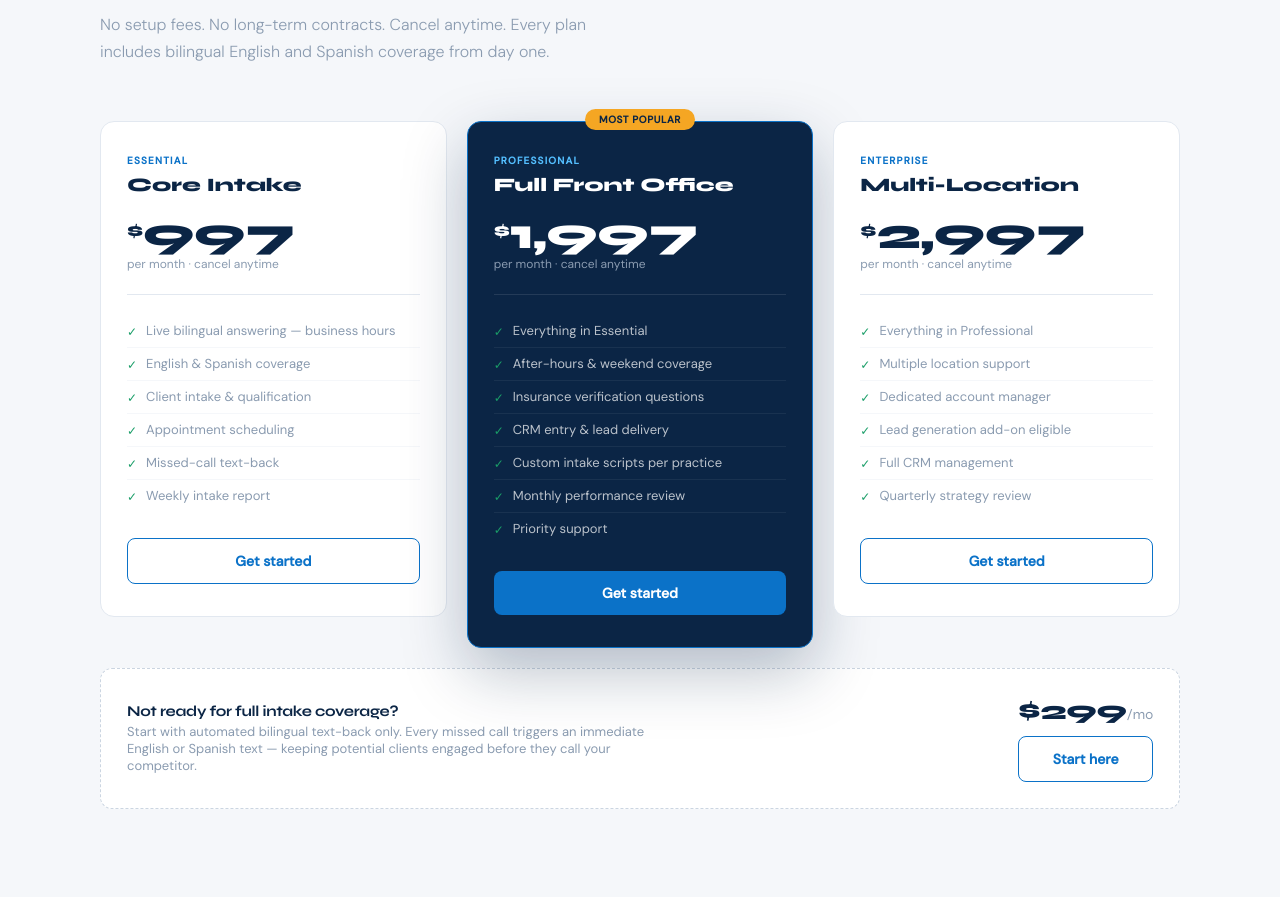
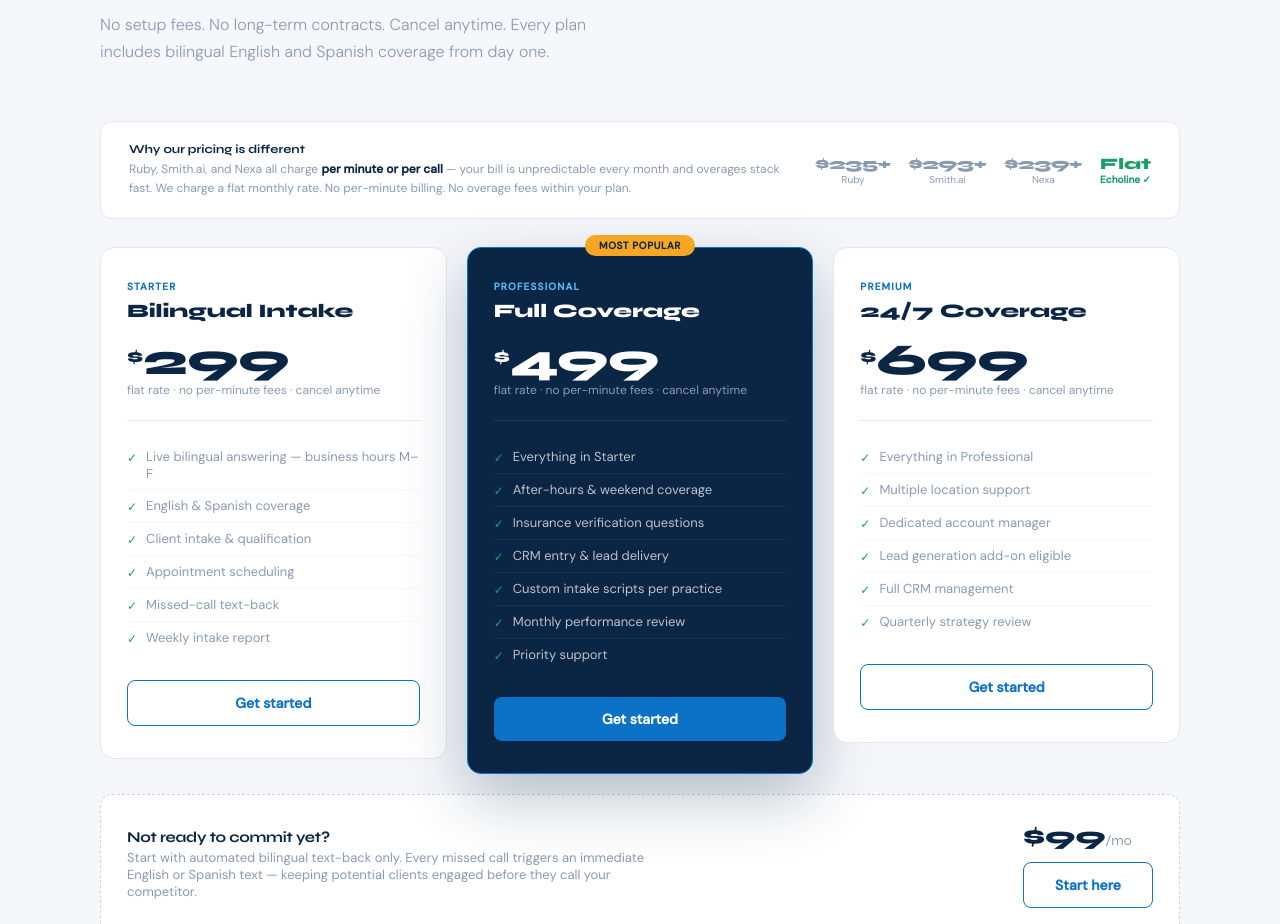
Before and after one commit to rvalenzuela-code/echolinesolutions.github.io, a plain HTML site: page index.html in a window 1280 px wide. Shown: the part 4680-5604 px from the top of the page. Drawn offline with Linux system fonts and the light colour scheme.

Commit message:
Add files via upload
price changes

```diff
--- a/index.html
+++ b/index.html
@@ -548,16 +548,28 @@ span[data-lang].active{display:inline;}
       <h2 class="s-title"><span data-lang="en" class="active">Transparent pricing.<br>No surprises.</span><span data-lang="es">Precios transparentes.<br>Sin sorpresas.</span></h2>
       <p class="s-sub"><span data-lang="en" class="active">No setup fees. No long-term contracts. Cancel anytime. Every plan includes bilingual English and Spanish coverage from day one.</span><span data-lang="es">Sin costo de configuración. Sin contratos a largo plazo. Cancela cuando quieras. Todos los planes incluyen cobertura bilingüe desde el primer día.</span></p>
     </div>
-    <div class="pricing-grid">
+    <div style="background:#fff;border:1.5px solid var(--border);border-radius:12px;padding:20px 28px;margin-bottom:28px;display:flex;align-items:center;gap:20px;flex-wrap:wrap;">
+      <div style="flex:1;min-width:200px;">
+        <p style="font-size:12px;font-weight:700;color:var(--navy);margin-bottom:4px;font-family:'Syne',sans-serif;"><span data-lang="en" class="active">Why our pricing is different</span><span data-lang="es">Por qué nuestros precios son diferentes</span></p>
+        <p style="font-size:12px;color:var(--slate);line-height:1.6;"><span data-lang="en" class="active">Ruby, Smith.ai, and Nexa all charge <strong style="color:var(--navy);">per minute or per call</strong> — your bill is unpredictable every month and overages stack fast. We charge a flat monthly rate. No per-minute billing. No overage fees within your plan.</span><span data-lang="es">Ruby, Smith.ai y Nexa cobran <strong style="color:var(--navy);">por minuto o por llamada</strong>. Con nosotros pagas una tarifa plana mensual. Sin cobros por minuto. Sin cargos extra dentro de tu plan.</span></p>
+      </div>
+      <div style="display:flex;gap:18px;flex-wrap:wrap;flex-shrink:0;align-items:center;">
+        <div style="text-align:center;"><div style="font-family:'Syne',sans-serif;font-size:16px;font-weight:800;color:var(--slate);text-decoration:line-through;">$235+</div><div style="font-size:10px;color:var(--slate);">Ruby</div></div>
+        <div style="text-align:center;"><div style="font-family:'Syne',sans-serif;font-size:16px;font-weight:800;color:var(--slate);text-decoration:line-through;">$293+</div><div style="font-size:10px;color:var(--slate);">Smith.ai</div></div>
+        <div style="text-align:center;"><div style="font-family:'Syne',sans-serif;font-size:16px;font-weight:800;color:var(--slate);text-decoration:line-through;">$239+</div><div style="font-size:10px;color:var(--slate);">Nexa</div></div>
+        <div style="text-align:center;"><div style="font-family:'Syne',sans-serif;font-size:16px;font-weight:800;color:var(--green);">Flat</div><div style="font-size:10px;color:var(--green);font-weight:600;">Echoline ✓</div></div>
+      </div>
+    </div>
+        <div class="pricing-grid">
       <!-- ESSENTIAL -->
       <div class="pc">
-        <p class="pc-label"><span data-lang="en" class="active">Essential</span><span data-lang="es">Esencial</span></p>
-        <p class="pc-name"><span data-lang="en" class="active">Core Intake</span><span data-lang="es">Intake Básico</span></p>
-        <div class="pc-price"><sup>$</sup>997</div>
-        <p class="pc-per"><span data-lang="en" class="active">per month · cancel anytime</span><span data-lang="es">por mes · cancela cuando quieras</span></p>
+        <p class="pc-label"><span data-lang="en" class="active">Starter</span><span data-lang="es">Inicial</span></p>
+        <p class="pc-name"><span data-lang="en" class="active">Bilingual Intake</span><span data-lang="es">Intake Bilingüe</span></p>
+        <div class="pc-price"><sup>$</sup>299</div>
+        <p class="pc-per"><span data-lang="en" class="active">flat rate · no per-minute fees · cancel anytime</span><span data-lang="es">tarifa plana · sin cobros por minuto · cancela cuando quieras</span></p>
         <div class="pc-div"></div>
         <ul class="pc-feats">
-          <li><span class="ck">✓</span><span data-lang="en" class="active">Live bilingual answering — business hours</span><span data-lang="es">Atención bilingüe en vivo — horario laboral</span></li>
+          <li><span class="ck">✓</span><span data-lang="en" class="active">Live bilingual answering — business hours M–F</span><span data-lang="es">Atención bilingüe en vivo — horario laboral</span></li>
           <li><span class="ck">✓</span><span data-lang="en" class="active">English &amp; Spanish coverage</span><span data-lang="es">Cobertura en inglés y español</span></li>
           <li><span class="ck">✓</span><span data-lang="en" class="active">Client intake &amp; qualification</span><span data-lang="es">Intake y calificación de clientes</span></li>
           <li><span class="ck">✓</span><span data-lang="en" class="active">Appointment scheduling</span><span data-lang="es">Agendamiento de citas</span></li>
@@ -570,12 +582,12 @@ span[data-lang].active{display:inline;}
       <div class="pc pop">
         <div class="pop-badge"><span data-lang="en" class="active">Most Popular</span><span data-lang="es">Más Popular</span></div>
         <p class="pc-label"><span data-lang="en" class="active">Professional</span><span data-lang="es">Profesional</span></p>
-        <p class="pc-name"><span data-lang="en" class="active">Full Front Office</span><span data-lang="es">Recepción Completa</span></p>
-        <div class="pc-price"><sup>$</sup>1,997</div>
-        <p class="pc-per" style="color:var(--slate)"><span data-lang="en" class="active">per month · cancel anytime</span><span data-lang="es">por mes · cancela cuando quieras</span></p>
+        <p class="pc-name"><span data-lang="en" class="active">Full Coverage</span><span data-lang="es">Cobertura Completa</span></p>
+        <div class="pc-price"><sup>$</sup>499</div>
+        <p class="pc-per" style="color:var(--slate)"><span data-lang="en" class="active">flat rate · no per-minute fees · cancel anytime</span><span data-lang="es">tarifa plana · sin cobros por minuto · cancela cuando quieras</span></p>
         <div class="pc-div"></div>
         <ul class="pc-feats">
-          <li><span class="ck">✓</span><span data-lang="en" class="active">Everything in Essential</span><span data-lang="es">Todo lo del plan Esencial</span></li>
+          <li><span class="ck">✓</span><span data-lang="en" class="active">Everything in Starter</span><span data-lang="es">Todo lo del plan Esencial</span></li>
           <li><span class="ck">✓</span><span data-lang="en" class="active">After-hours &amp; weekend coverage</span><span data-lang="es">Cobertura fuera de horario y fines de semana</span></li>
           <li><span class="ck">✓</span><span data-lang="en" class="active">Insurance verification questions</span><span data-lang="es">Preguntas de verificación de seguro</span></li>
           <li><span class="ck">✓</span><span data-lang="en" class="active">CRM entry &amp; lead delivery</span><span data-lang="es">Entrada al CRM y entrega de prospectos</span></li>
@@ -587,10 +599,10 @@ span[data-lang].active{display:inline;}
       </div>
       <!-- ENTERPRISE -->
       <div class="pc">
-        <p class="pc-label"><span data-lang="en" class="active">Enterprise</span><span data-lang="es">Empresarial</span></p>
-        <p class="pc-name"><span data-lang="en" class="active">Multi-Location</span><span data-lang="es">Multi-Ubicación</span></p>
-        <div class="pc-price"><sup>$</sup>2,997</div>
-        <p class="pc-per"><span data-lang="en" class="active">per month · cancel anytime</span><span data-lang="es">por mes · cancela cuando quieras</span></p>
+        <p class="pc-label"><span data-lang="en" class="active">Premium</span><span data-lang="es">Premium</span></p>
+        <p class="pc-name"><span data-lang="en" class="active">24/7 Coverage</span><span data-lang="es">Cobertura 24/7</span></p>
+        <div class="pc-price"><sup>$</sup>699</div>
+        <p class="pc-per"><span data-lang="en" class="active">flat rate · no per-minute fees · cancel anytime</span><span data-lang="es">tarifa plana · sin cobros por minuto · cancela cuando quieras</span></p>
         <div class="pc-div"></div>
         <ul class="pc-feats">
           <li><span class="ck">✓</span><span data-lang="en" class="active">Everything in Professional</span><span data-lang="es">Todo lo del plan Profesional</span></li>
@@ -606,11 +618,11 @@ span[data-lang].active{display:inline;}
     <!-- DOWNSELL -->
     <div class="downsell">
       <div class="downsell-l">
-        <h4><span data-lang="en" class="active">Not ready for full intake coverage?</span><span data-lang="es">¿Aún no listo para cobertura completa?</span></h4>
+        <h4><span data-lang="en" class="active">Not ready to commit yet?</span><span data-lang="es">¿Aún no listo para cobertura completa?</span></h4>
         <p><span data-lang="en" class="active">Start with automated bilingual text-back only. Every missed call triggers an immediate English or Spanish text — keeping potential clients engaged before they call your competitor.</span><span data-lang="es">Comienza solo con el texto bilingüe automático. Cada llamada perdida activa un texto inmediato en inglés o español — manteniendo a los clientes potenciales comprometidos antes de que llamen a tu competidor.</span></p>
       </div>
       <div style="flex-shrink:0;">
-        <div class="downsell-price">$299<span style="font-size:14px;font-weight:400;color:var(--slate)">/mo</span></div>
+        <div class="downsell-price">$99<span style="font-size:14px;font-weight:400;color:var(--slate)">/mo</span></div>
         <a href="#contact" class="btn-pc btn-pc-ol" style="margin-top:10px;display:block;text-align:center;min-width:130px;"><span data-lang="en" class="active">Start here</span><span data-lang="es">Comenzar aquí</span></a>
       </div>
     </div>
@@ -809,10 +821,10 @@ span[data-lang].active{display:inline;}
             <label class="fl"><span data-lang="en" class="active">Plan of Interest</span><span data-lang="es">Plan de Interés</span></label>
             <select class="fs" name="plan">
               <option value=""><span data-lang="en" class="active">Select a plan...</span><span data-lang="es">Selecciona un plan...</span></option>
-              <option>Essential — $997/month</option>
-              <option>Professional — $1,997/month (Most Popular)</option>
-              <option>Enterprise — $2,997/month</option>
-              <option>Text-Back Only — $299/month</option>
+              <option>Starter — $299/month</option>
+              <option>Professional — $499/month (Most Popular)</option>
+              <option>Premium 24/7 — $699/month</option>
+              <option>Text-Back Automation Only — $99/month</option>
               <option>Not sure yet</option>
             </select>
           </div>
```
